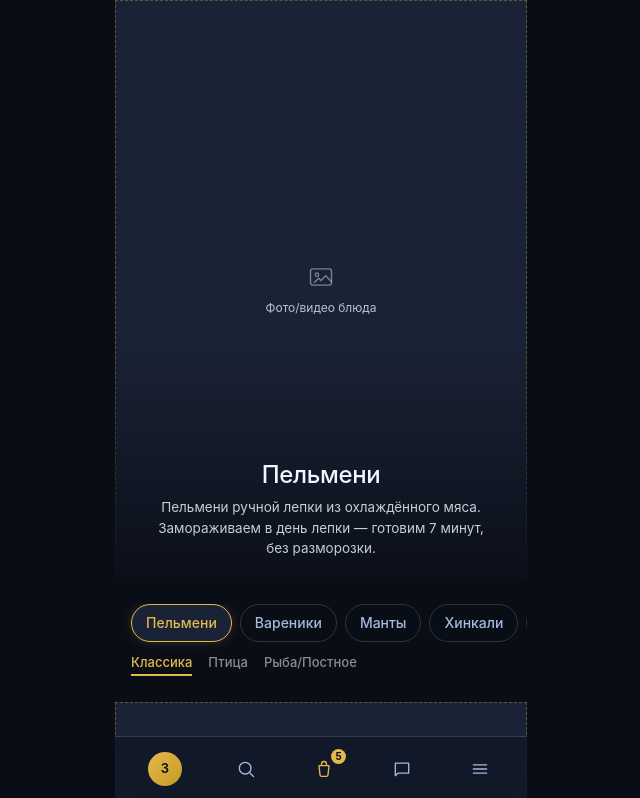
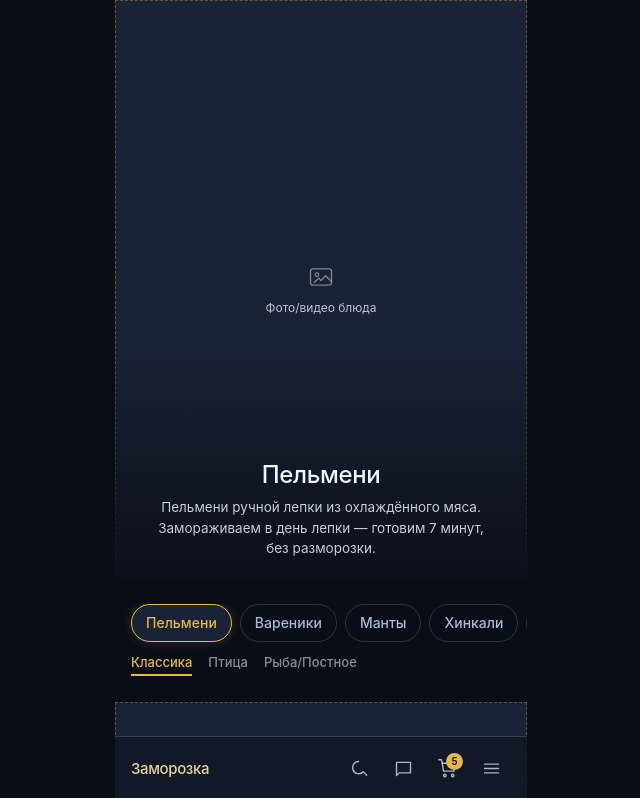
Before and after one commit to LexxLissker/skaska, a Next.js app in the folder apps/web/: page / in a window 1280 px wide. Shown: the top 798 px of the page, without its empty margins (319-959 px from the left). Built offline with nearby package versions, Linux system fonts and the light colour scheme.

Commit message:
fix(web): restore original navigation suite

```diff
--- a/apps/web/components/chrome/bottom-nav.tsx
+++ b/apps/web/components/chrome/bottom-nav.tsx
@@ -1,7 +1,6 @@
 'use client';
 
 import Link from 'next/link';
-import { useRouter } from 'next/navigation';
 import { useState } from 'react';
 
 import { AccountSheet } from './account-sheet';
@@ -9,13 +8,10 @@ import { ContactPopover } from './contact-popover';
 import { SearchPanel } from './search-panel';
 
 /**
- * Постоянная нижняя панель из макета: золотой бренд-кружок, поиск, корзина,
- * контакты и меню. Порядок и размеры иконок — как в прототипе.
- *
- * Поиск и контакты взаимоисключающие: открытие одного закрывает другое.
+ * Первый вариант постоянной нижней панели: название бренда слева и компактная
+ * группа поиска, контактов, корзины и меню справа.
  */
 export function BottomNav({ cartQuantity }: { cartQuantity: number }) {
-    const router = useRouter();
     const [panel, setPanel] = useState<'search' | 'contact' | null>(null);
     const [menuOpen, setMenuOpen] = useState(false);
 
@@ -29,72 +25,78 @@ export function BottomNav({ cartQuantity }: { cartQuantity: number }) {
 
             <nav
                 className="fixed bottom-0 z-40 flex h-16 w-full max-w-[412px] items-center
-                    justify-around border-t border-divider px-2
+                    justify-between border-t border-divider px-4
                     [background:rgba(17,24,39,.85)] [backdrop-filter:blur(12px)]"
                 aria-label="Основная навигация"
             >
                 <Link
                     href="/"
-                    aria-label="На главную"
-                    className="gold-circle h-[34px] w-[34px] text-[13px]"
+                    className="font-heading text-[15px] font-medium tracking-tight text-accent-300"
                 >
-                    З
+                    Заморозка
                 </Link>
 
-                <IconButton label="Поиск" active={panel === 'search'} onClick={() => toggle('search')}>
-                    <circle cx="11" cy="11" r="7" />
-                    <path d="M21 21l-4.3-4.3" strokeLinecap="round" />
-                </IconButton>
+                <div className="flex items-center gap-1">
+                    <NavButton
+                        label="Поиск"
+                        active={panel === 'search'}
+                        onClick={() => toggle('search')}
+                    >
+                        <path d="M11 4a7 7 0 105.2 11.7l4 4" />
+                    </NavButton>
 
-                {/* Корзина — единственная акцентная иконка в панели. */}
-                <button
-                    type="button"
-                    onClick={() => router.push('/cart')}
-                    aria-label={`Корзина, товаров: ${cartQuantity}`}
+                    <NavButton
+                        label="Связаться"
+                        active={panel === 'contact'}
+                        onClick={() => toggle('contact')}
+                    >
+                        <path d="M4 5h16v12H7l-3 3z" />
+                    </NavButton>
+
+                    <Link
+                        href="/cart"
+                        aria-label={`Корзина, ${cartQuantity} товаров`}
+                        className="relative flex h-10 w-10 items-center justify-center rounded-full
+                            text-text/70 transition-colors hover:text-accent"
                         data-cart-icon
-                    className="relative flex p-1"
                     >
                         <svg
-                        width="20"
-                        height="20"
+                            width="21"
+                            height="21"
                             viewBox="0 0 24 24"
                             fill="none"
-                        stroke="var(--color-accent)"
+                            stroke="currentColor"
                             strokeWidth="1.6"
+                            strokeLinecap="round"
                             strokeLinejoin="round"
                             aria-hidden="true"
                         >
-                        <path d="M6 8h12l-1.2 11a2 2 0 01-2 1.8H9.2a2 2 0 01-2-1.8L6 8z" />
-                        <path d="M9 8V6a3 3 0 016 0v2" />
+                            <path d="M6 6h15l-1.5 9h-12z" />
+                            <circle cx="9" cy="20" r="1.4" />
+                            <circle cx="18" cy="20" r="1.4" />
+                            <path d="M6 6L5 2H2" />
                         </svg>
                         {cartQuantity > 0 && (
                             <span
-                            className="absolute -right-2 -top-1.5 flex h-[15px] min-w-[15px] items-center
-                                justify-center rounded-full bg-accent px-[3px] text-[10px] font-bold
-                                leading-none text-bg"
+                                className="absolute right-1 top-1 min-w-[17px] rounded-full
+                                    bg-accent px-1 text-center font-heading text-[10px]
+                                    font-semibold leading-[17px] text-[#1a1206]"
                             >
                                 {cartQuantity}
                             </span>
                         )}
-                </button>
+                    </Link>
 
-                <IconButton
-                    label="Связаться"
-                    active={panel === 'contact'}
-                    onClick={() => toggle('contact')}
-                >
-                    <path d="M4 5h16v12H7l-3 3z" strokeLinejoin="round" />
-                </IconButton>
-
-                <IconButton label="Меню" active={menuOpen} onClick={() => setMenuOpen(true)}>
-                    <path d="M4 7h16M4 12h16M4 17h16" strokeLinecap="round" />
-                </IconButton>
+                    <NavButton label="Меню" active={menuOpen} onClick={() => setMenuOpen(true)}>
+                        <path d="M4 7h16M4 12h16M4 17h16" />
+                    </NavButton>
+                </div>
             </nav>
         </>
     );
 }
 
-function IconButton({
+function NavButton({
     label,
     active,
     onClick,
@@ -111,15 +113,18 @@ function IconButton({
             onClick={onClick}
             aria-label={label}
             aria-pressed={active}
-            className="flex p-1"
+            className={`flex h-10 w-10 items-center justify-center rounded-full transition-colors
+                ${active ? 'text-accent' : 'text-text/70 hover:text-accent'}`}
         >
             <svg
-                width="20"
-                height="20"
+                width="21"
+                height="21"
                 viewBox="0 0 24 24"
                 fill="none"
-                stroke={active ? 'var(--color-accent)' : 'var(--color-neutral-400)'}
+                stroke="currentColor"
                 strokeWidth="1.6"
+                strokeLinecap="round"
+                strokeLinejoin="round"
                 aria-hidden="true"
             >
                 {children}
--- a/apps/web/components/chrome/search-panel.tsx
+++ b/apps/web/components/chrome/search-panel.tsx
@@ -6,10 +6,7 @@ import { useEffect, useRef, useState } from 'react';
 import { searchProducts, type SearchHit } from '@/app/actions/search';
 import { formatPrice } from '@/lib/format';
 
-/**
- * Поиск по каталогу. В макете это поле, разворачивающееся в нижней навигации,
- * с круглой акцентной кнопкой закрытия справа.
- */
+/** Первый вариант поиска по каталогу: отдельная строка над нижней панелью. */
 export function SearchPanel({ onClose }: { onClose: () => void }) {
     const [query, setQuery] = useState('');
     const [hits, setHits] = useState<SearchHit[]>([]);
@@ -27,7 +24,6 @@ export function SearchPanel({ onClose }: { onClose: () => void }) {
             return;
         }
 
-        // Ждём паузу в наборе, чтобы не слать запрос на каждую букву.
         setPending(true);
         const timer = setTimeout(async () => {
             try {
@@ -41,59 +37,47 @@ export function SearchPanel({ onClose }: { onClose: () => void }) {
     }, [query]);
 
     return (
-        <div className="fixed bottom-16 z-40 w-full max-w-[412px] border-t border-divider bg-bg px-4 py-2.5">
-            <div className="relative flex h-10 items-center rounded-full border border-divider bg-surface-2">
+        <div className="fixed bottom-16 z-40 w-full max-w-[412px] border-t border-divider bg-surface px-4 py-3">
+            <div className="flex items-center gap-2">
                 <input
                     ref={inputRef}
                     value={query}
                     onChange={e => setQuery(e.target.value)}
-                    placeholder="Поиск блюд"
-                    aria-label="Поиск блюд"
-                    className="h-full min-w-0 flex-1 border-none bg-transparent pl-3.5 pr-10
-                        text-[13.5px] text-text outline-none placeholder:text-text/45"
+                    placeholder="Найти пельмени, вареники…"
+                    className="min-h-9 w-full rounded-md border border-divider bg-surface-2 px-3
+                        text-sm text-text placeholder:text-text/45 focus-visible:border-accent"
+                    aria-label="Поиск по каталогу"
                 />
                 <button
                     type="button"
                     onClick={onClose}
-                    aria-label="Закрыть поиск"
-                    className="absolute right-1 top-1/2 flex h-8 w-8 -translate-y-1/2 items-center
-                        justify-center rounded-full text-accent"
+                    className="shrink-0 px-2 text-sm text-text/55 hover:text-accent"
                 >
-                    <svg
-                        width="18"
-                        height="18"
-                        viewBox="0 0 24 24"
-                        fill="none"
-                        stroke="currentColor"
-                        strokeWidth="1.6"
-                        aria-hidden="true"
-                    >
-                        <circle cx="11" cy="11" r="7" />
-                        <path d="M21 21l-4.3-4.3" strokeLinecap="round" />
-                    </svg>
+                    Отмена
                 </button>
             </div>
 
             {query.trim().length >= 2 && (
-                <div className="mt-2.5 max-h-[45vh] overflow-y-auto">
+                <div className="mt-3 max-h-[45vh] overflow-y-auto">
                     {pending && hits.length === 0 && (
                         <p className="py-3 text-center text-[13px] text-text/45">Ищем…</p>
                     )}
                     {!pending && hits.length === 0 && (
-                        <p className="py-3 text-center text-[13px] text-text/45">Ничего не нашлось</p>
+                        <p className="py-3 text-center text-[13px] text-text/45">
+                            Ничего не нашлось
+                        </p>
                     )}
-                    <ul className="flex flex-col">
+                    <ul className="flex flex-col gap-1">
                         {hits.map(hit => (
                             <li key={hit.slug}>
                                 <Link
                                     href={`/product/${hit.slug}`}
                                     onClick={onClose}
-                                    className="flex items-center justify-between gap-3 border-b
-                                        border-divider px-0.5 py-2.5 text-[13.5px] text-text
-                                        last:border-0 hover:text-accent"
+                                    className="flex items-center justify-between gap-3 rounded-md
+                                        px-2 py-2 hover:bg-surface-2"
                                 >
-                                    <span className="min-w-0 truncate">{hit.name}</span>
-                                    <span className="shrink-0 text-accent-300">
+                                    <span className="text-[14px] text-text">{hit.name}</span>
+                                    <span className="shrink-0 font-heading text-[13px] text-accent-300">
                                         {formatPrice(hit.price)}
                                     </span>
                                 </Link>
```
Also changed, not shown: apps/web/components/chrome/account-sheet.tsx (+39 -66 lines). Lines whose indentation alone changed are shown as unchanged.
